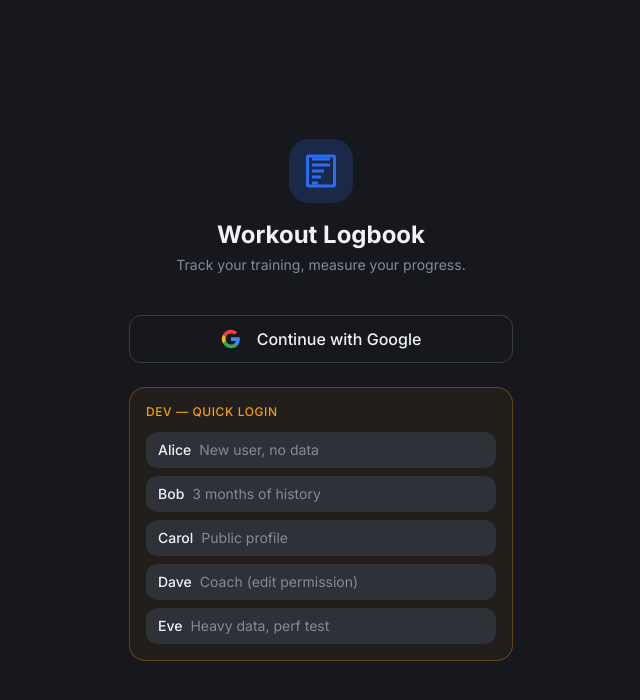
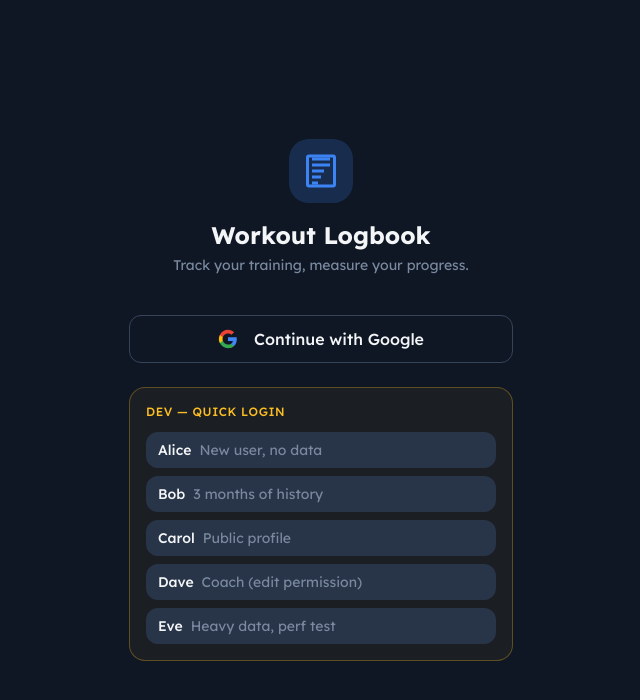
Before and after one commit to fabiosanchez-aircury/workout-logbook, a React (Vite) app: page /login in a window 1280 px wide. Shown: the top 700 px of the page, without its empty margins (319-959 px from the left). Built offline with nearby package versions, Linux system fonts and the light colour scheme; no server answers.

Commit message:
feat: switch to Lexend font and align design tokens with Stitch

```diff
--- a/index.html
+++ b/index.html
@@ -9,7 +9,7 @@
     <title>Workout Logbook</title>
     <link rel="preconnect" href="https://fonts.googleapis.com" />
     <link rel="preconnect" href="https://fonts.gstatic.com" crossorigin />
-    <link href="https://fonts.googleapis.com/css2?family=Inter:wght@400;500;600;700&family=JetBrains+Mono:wght@400;500&display=swap" rel="stylesheet" />
+    <link href="https://fonts.googleapis.com/css2?family=Lexend:wght@300;400;500;600;700&family=JetBrains+Mono:wght@400;500&display=swap" rel="stylesheet" />
   </head>
   <body>
     <div id="root"></div>
--- a/src/globals.css
+++ b/src/globals.css
@@ -4,19 +4,20 @@
 
 @layer base {
   :root {
-    --color-primary: 220 90% 56%;
+    /* Matches Stitch design exactly */
+    --color-primary: 217 91% 60%;        /* #3B82F6 */
     --color-primary-foreground: 0 0% 100%;
-    --color-background: 224 15% 10%;
-    --color-surface: 224 12% 15%;
-    --color-surface-elevated: 224 10% 20%;
-    --color-border: 224 8% 25%;
-    --color-text: 210 20% 95%;
-    --color-text-muted: 210 10% 55%;
-    --color-success: 142 72% 50%;
-    --color-warning: 38 92% 50%;
+    --color-background: 217 41% 10%;     /* #0F1724 */
+    --color-surface: 215 32% 17%;        /* #1E293B */
+    --color-surface-elevated: 215 28% 22%;
+    --color-border: 215 25% 28%;
+    --color-text: 210 20% 96%;
+    --color-text-muted: 215 16% 55%;
+    --color-success: 160 84% 39%;        /* #10B981 */
+    --color-warning: 43 97% 56%;         /* #FBBF24 */
     --color-danger: 0 84% 60%;
-    --color-intensity-low: 142 72% 50%;
-    --color-intensity-mid: 38 92% 50%;
+    --color-intensity-low: 160 84% 39%;
+    --color-intensity-mid: 43 97% 56%;
     --color-intensity-high: 0 84% 60%;
   }
 
--- a/tailwind.config.ts
+++ b/tailwind.config.ts
@@ -21,7 +21,7 @@ const config: Config = {
         'intensity-high': 'hsl(var(--color-intensity-high) / <alpha-value>)',
       },
       fontFamily: {
-        sans: ['Inter', 'system-ui', 'sans-serif'],
+        sans: ['Lexend', 'system-ui', 'sans-serif'],
         mono: ['JetBrains Mono', 'Menlo', 'monospace'],
       },
       borderRadius: {
```
